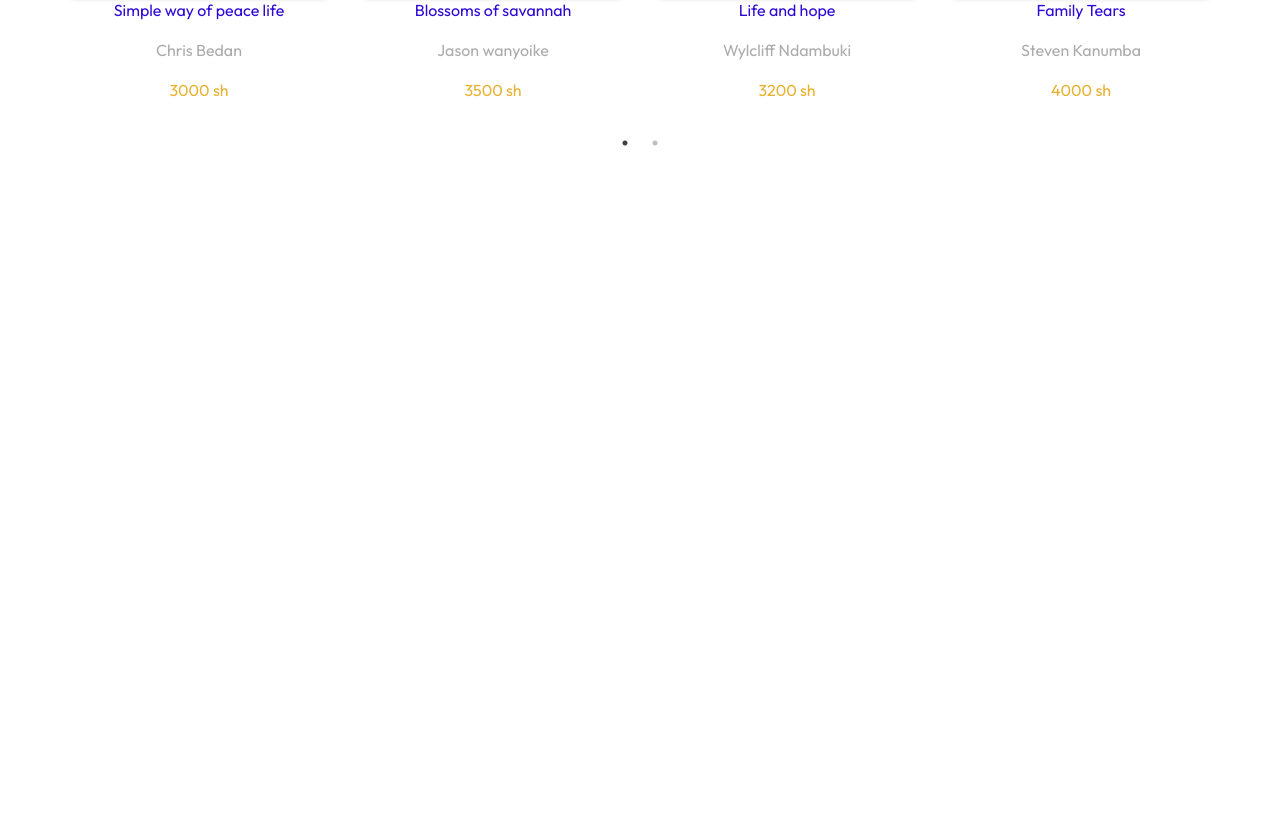
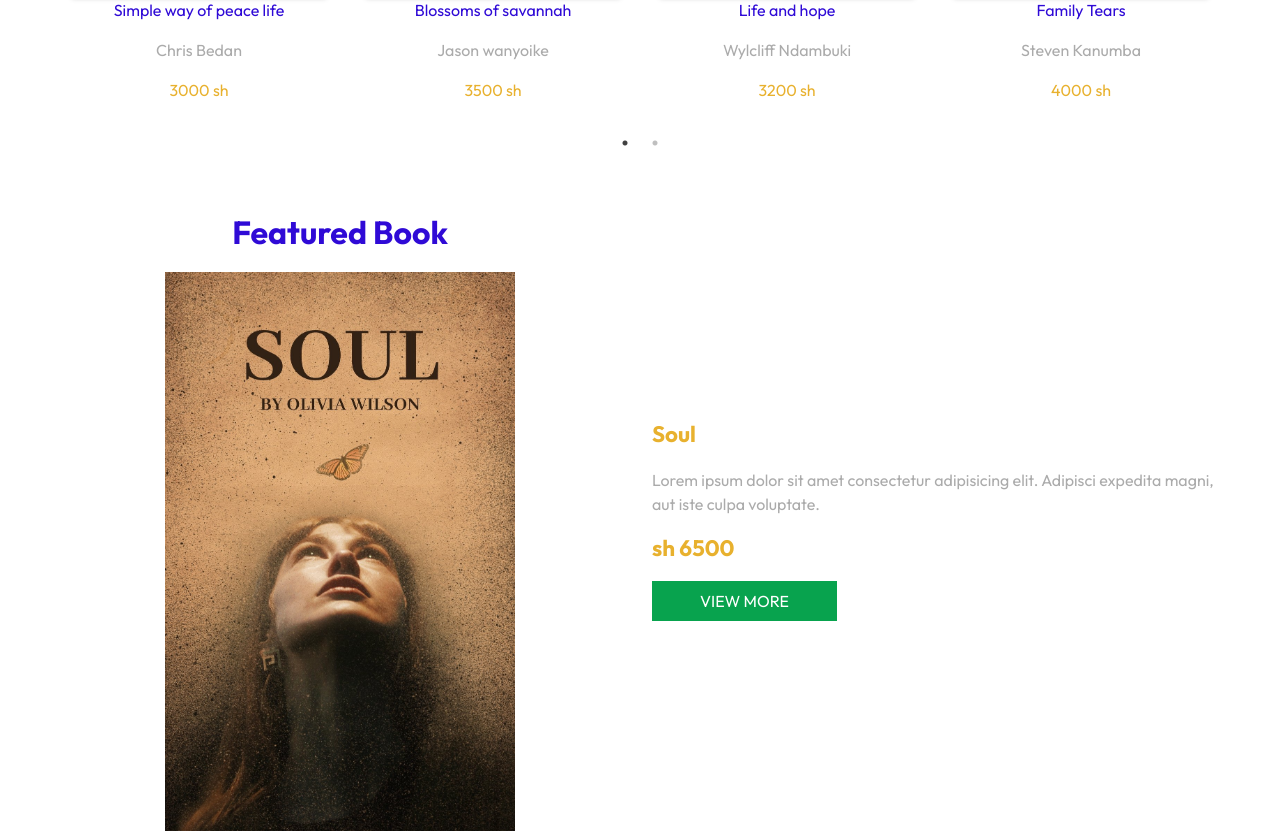
Before and after one commit to Ritahchanger/onlinebookstore, a React (Create React App) app in the folder frontend/: page / in a window 1280 px wide. Shown: the part 2500-3331 px from the top of the page. Before the commit the page ends 2653 px from the top, so only its background shows below. Built offline with nearby package versions, Linux system fonts and the light colour scheme.

Commit message:
Updated the featured section

```diff
--- a/frontend/src/users/components/HomePageComponents/FeaturedBook/FeatureBook.css
+++ b/frontend/src/users/components/HomePageComponents/FeaturedBook/FeatureBook.css
@@ -0,0 +1,40 @@
+.featured{
+    margin-top: 5rem;
+}
+
+.featured .img-wrapper{
+    width:350px;
+}
+.featured .col:nth-child(1){
+    display:flex;
+    justify-content: center;
+    align-items:center;
+    flex-direction:column;
+}
+.featured .col:nth-child(1) p{
+    text-align:center;
+}
+.featured .col:nth-child(2){
+    display:flex;
+    flex-direction: column;
+    justify-content:center;
+    align-items:start;
+}
+.featured  p{
+    width:100%;
+}
+
+
+@media(max-width:586px){
+    .featured .img-wrapper{
+        width:100%;
+        padding:2rem;
+        box-shadow:0 0 5px rgba(0,0,0,0.25);
+        margin-bottom:2rem;
+    }
+}
+@media(max-width:486px){
+    .featured .row{
+    flex-direction:column;
+    }
+}
--- a/frontend/src/users/components/HomePageComponents/FeaturedBook/FeaturedBook.jsx
+++ b/frontend/src/users/components/HomePageComponents/FeaturedBook/FeaturedBook.jsx
@@ -1,10 +1,31 @@
 import React from 'react'
+import FeaturedImage from "../../../../assets/images/cover4.jpg"
+
+import "./FeatureBook.css"
 
 const FeaturedBook = () => {
   return (
     <div className='featured'>
         <div className="container">
+            <div className="row">
+                <div className="col">
+                <p className="medium-header">Featured Book</p>
+                    <div className="img-wrapper">
+                        <img src={FeaturedImage} alt="" />
+                    </div>
+                </div>
+                <div className="col">
 
+                    <p className="small-header">Soul</p>
+                    <p className="description">
+                        Lorem ipsum dolor sit amet consectetur adipisicing elit. Adipisci expedita magni, aut iste culpa voluptate.
+                    </p>
+                    <p className="small-header">sh 6500</p>
+
+                    <div className="hero-btn">VIEW MORE</div>
+
+                </div>
+            </div>
         </div>
     </div>
   )
```
